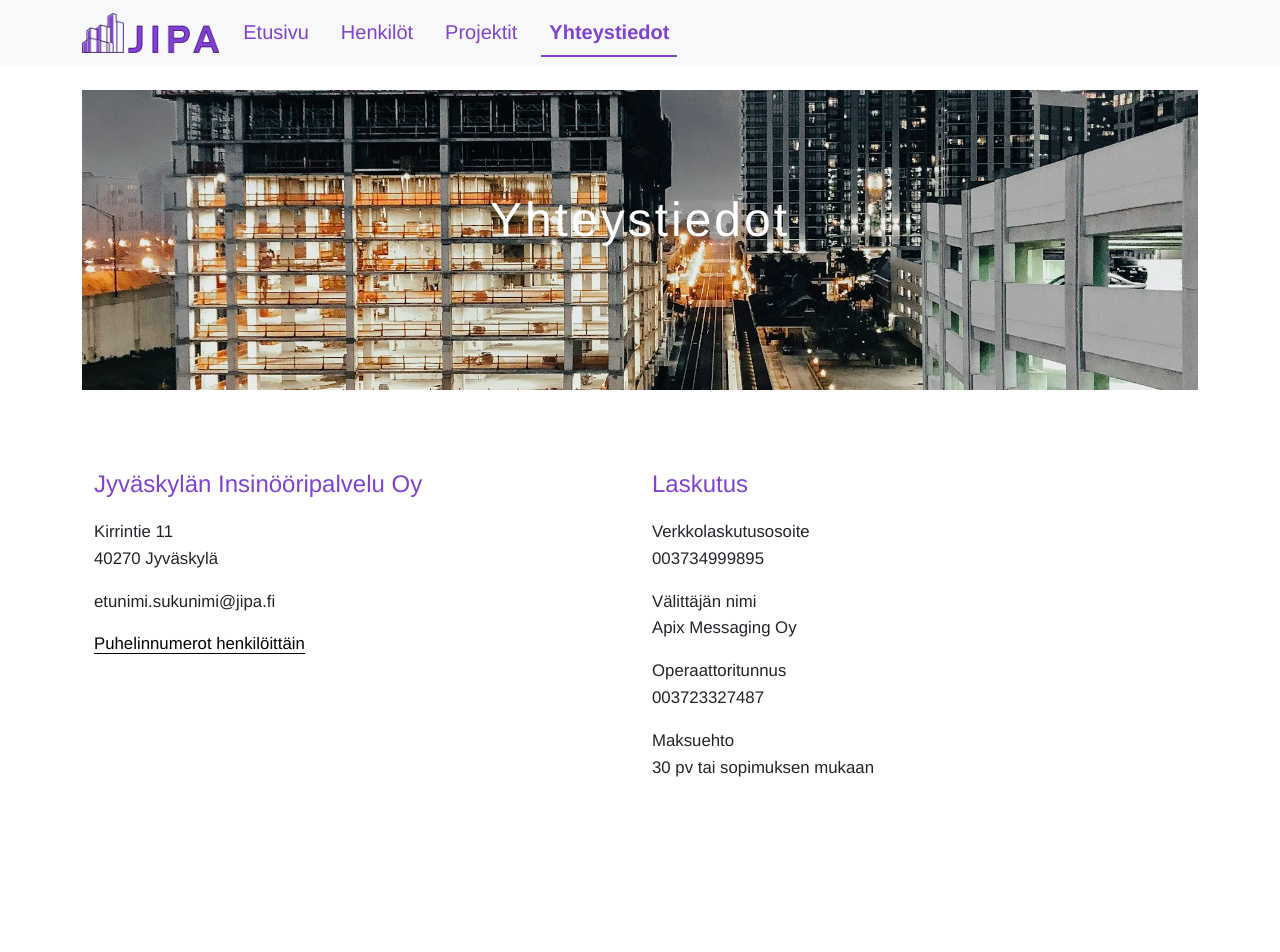
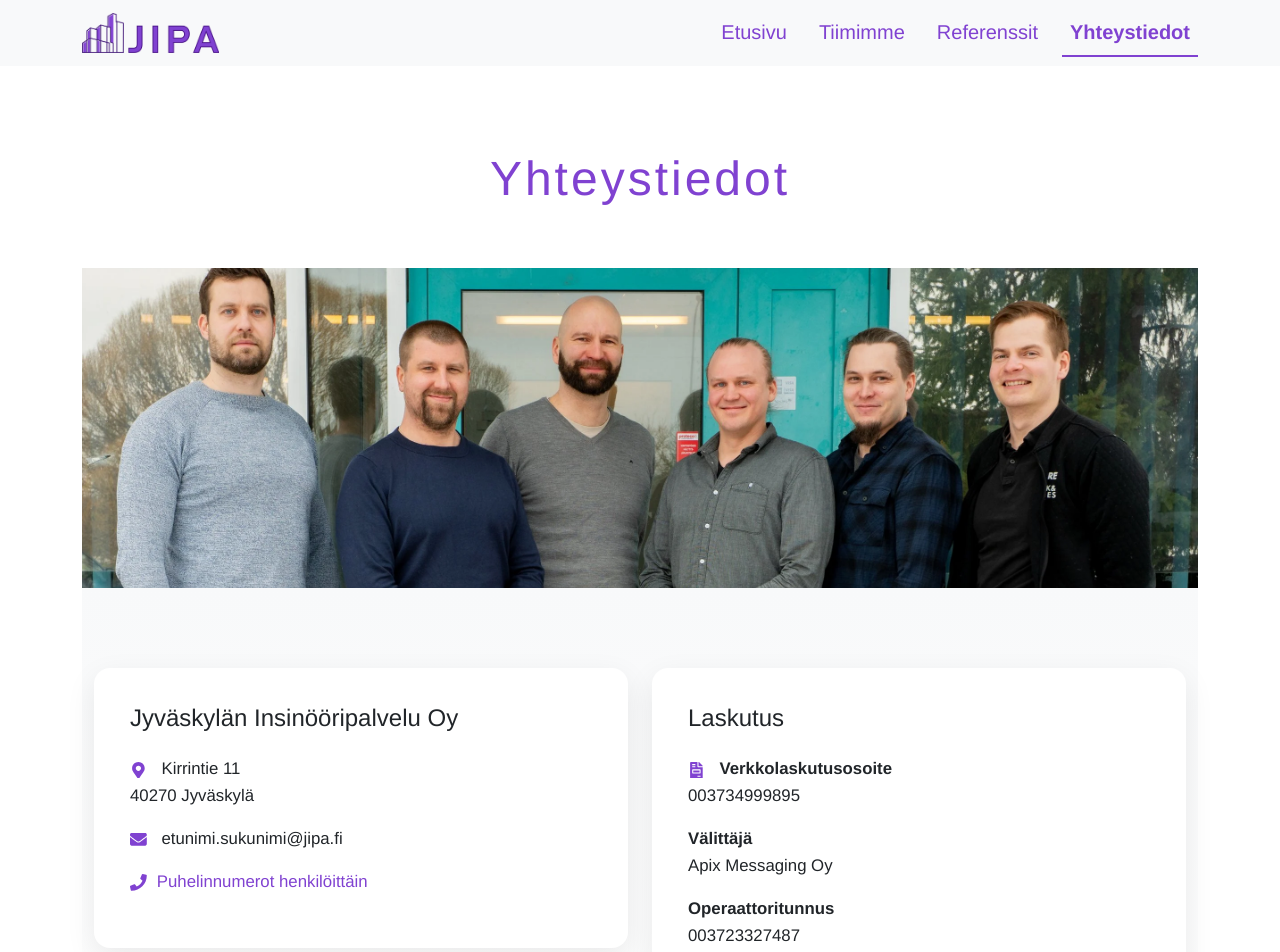
Before and after one commit to BigFatRat69/JiPaNaytto, a React (Vite) app in the folder frontend/: page /contact in a window 1280 px wide. Shown: the top 952 px of the page. Built offline with nearby package versions, Linux system fonts and the light colour scheme.

Commit message:
Improve look of contact and projects pages

```diff
--- a/frontend/package.json
+++ b/frontend/package.json
@@ -16,6 +16,7 @@
     "react": "^19.2.4",
     "react-bootstrap": "^2.10.10",
     "react-dom": "^19.2.4",
+    "react-icons": "^5.6.0",
     "react-router-dom": "^7.13.1"
   },
   "devDependencies": {
--- a/frontend/src/App.jsx
+++ b/frontend/src/App.jsx
@@ -19,15 +19,15 @@ export default function App() {
 					</Navbar.Brand>
 					<Navbar.Toggle aria-controls="basic-navbar-nav" />
 					<Navbar.Collapse id="basic-navbar-nav">
-						<Nav className="me-auto" variant="underline">
+						<Nav className="ms-auto" variant="underline">
 							<Nav.Link as={NavLink} to="/" className="purple-font">
 								Etusivu
 							</Nav.Link>
 							<Nav.Link as={NavLink} to="/employees" className="purple-font">
-								Henkilöt
+								Tiimimme
 							</Nav.Link>
 							<Nav.Link as={NavLink} to="/projects" className="purple-font">
-								Projektit
+								Referenssit
 							</Nav.Link>
 							<Nav.Link as={NavLink} to="/contact" className="purple-font">
 								Yhteystiedot
--- a/frontend/src/components/Projects/Project.jsx
+++ b/frontend/src/components/Projects/Project.jsx
@@ -1,15 +1,12 @@
-import { useState } from "react";
-import { Card, Modal, Button } from "react-bootstrap";
+import { Card } from "react-bootstrap";
 
 export default function Project({ pro }) {
-	const [show, setShow] = useState(false);
-
-	const handleClose = () => setShow(false);
-	const handleShow = () => setShow(true);
 
 	return (
 		<>
-			<Card className="h-100 shadow-sm border-0 project-card" onClick={handleShow}>
+			<Card className="h-100 shadow-sm border-0 project-card">
+				<div className="project-card-image-wrapper">
+					<span className="project-card-badge">rakenne- ja elementtisuunnittelu</span>
 					<Card.Img
 						variant="top"
 						src={pro.imageUrl}
@@ -17,6 +14,7 @@ export default function Project({ pro }) {
 						loading="lazy"
 						className="project-card-image"
 					/>
+				</div>
 
 				<Card.Body className="d-flex flex-column">
 					<Card.Title className="fw-bold project-card-title purple-font">
@@ -26,28 +24,8 @@ export default function Project({ pro }) {
 					<Card.Text className="text-secondary project-card-description flex-grow-1">
 						{pro.description}
 					</Card.Text>
-
-					<div className="mt-3 project-card-action purple-font">Lisätietoja</div>
 				</Card.Body>
 			</Card>
-
-			<Modal show={show} onHide={handleClose} centered animation={false} size="lg">
-				<Modal.Header closeButton>
-					<Modal.Title>{pro.name}</Modal.Title>
-				</Modal.Header>
-
-				<Modal.Body className="project-modal-body">
-					<img src={pro.imageUrl} alt={pro.name} className="project-modal-image" />
-
-					<p>{pro.description}</p>
-				</Modal.Body>
-
-				<Modal.Footer className="project-modal-footer">
-					<Button variant="secondary" onClick={handleClose}>
-						Sulje
-					</Button>
-				</Modal.Footer>
-			</Modal>
 		</>
 	);
 }
--- a/frontend/src/components/Projects/index.tsx
+++ b/frontend/src/components/Projects/index.tsx
@@ -23,7 +23,7 @@ export default function Projects() {
 		<Container>
 			<Row>
 				{projects.map((pro: any) => (
-					<Col key={pro._id} xs={12} md={6} lg={4} className="mb-4 p-2">
+					<Col key={pro._id} xs={12} md={6} lg={6} className="mb-4 p-2">
 						<Project pro={pro} />
 					</Col>
 				))}
--- a/frontend/src/components/contact.jsx
+++ b/frontend/src/components/contact.jsx
@@ -1,73 +1,79 @@
-import { Container, Row, Col } from "react-bootstrap";
-import backgroundImage from "../assets/contact-bg.jpg";
+import { Container, Row, Col, Card } from "react-bootstrap";
 import { Link } from "react-router-dom";
+import { FaMapMarkerAlt, FaEnvelope, FaPhone, FaFileInvoice } from "react-icons/fa";
+import backgroundImage from "../assets/JIPA_Yhteiskuva.jpg";
 
 export default function Contact() {
   return (
     <div>
-			<div className="contact-bg-div"
-				style={{
-					backgroundImage: `url(${backgroundImage})`
-				}}
-			>
-				<h1 style={{ fontSize: "48px", fontWeight: "300", letterSpacing: "3px" }}>
-					Yhteystiedot
-				</h1>
+      <div style={{ textAlign: "center", padding: "60px 0 20px 0" }}>
+        <h1 className="contact-title purple-font">Yhteystiedot</h1>
       </div>
 
       <div
-				style={{ backgroundColor: "white", padding: "80px 0", color: "#8042D1" }}
-			>
+        className="contact-hero"
+        style={{ backgroundImage: `url(${backgroundImage})` }}
+      />
+
+      <div className="contact-section">
         <Container>
-					<Row>
+          <Row className="g-4">
             <Col md={6}>
-							<h4 style={{ fontWeight: "400", marginBottom: "20px" }}>
-								Jyväskylän Insinööripalvelu Oy
-							</h4>
+              <Card className="contact-card">
+                <Card.Body>
+                  <h4 className="mb-4">Jyväskylän Insinööripalvelu Oy</h4>
 
                   <p>
-								Kirrintie 11
-								<br />
+                    <FaMapMarkerAlt className="icon" /> Kirrintie 11<br />
                     40270 Jyväskylä
                   </p>
 
-							<p>etunimi.sukunimi@jipa.fi</p>
+                  <p>
+                    <FaEnvelope className="icon" /> etunimi.sukunimi@jipa.fi
+                  </p>
 
                   <p>
+                    <FaPhone className="icon" />
                     <Link to="/employees">Puhelinnumerot henkilöittäin</Link>
                   </p>
+                </Card.Body>
+              </Card>
             </Col>
 
             <Col md={6}>
-							<h4 style={{ fontWeight: "400", marginBottom: "20px" }}>Laskutus</h4>
+              <Card className="contact-card">
+                <Card.Body>
+                  <h4 className="mb-4">Laskutus</h4>
 
                   <p>
-								Verkkolaskutusosoite
+                    <FaFileInvoice className="icon" />
+                    <strong> Verkkolaskutusosoite</strong>
                     <br />
                     003734999895
                   </p>
 
                   <p>
-								Välittäjän nimi
+                    <strong>Välittäjä</strong>
                     <br />
                     Apix Messaging Oy
                   </p>
 
                   <p>
-								Operaattoritunnus
+                    <strong>Operaattoritunnus</strong>
                     <br />
                     003723327487
                   </p>
 
                   <p>
-								Maksuehto
+                    <strong>Maksuehto</strong>
                     <br />
                     30 pv tai sopimuksen mukaan
                   </p>
+                </Card.Body>
+              </Card>
             </Col>
           </Row>
         </Container>
       </div>
 	</div>
-	);
-}
+)}
--- a/frontend/src/index.css
+++ b/frontend/src/index.css
@@ -49,66 +49,97 @@
 
 .card {
 	border: none;
-	transition:
-		transform 0.2s,
-		box-shadow 0.2s;
 }
 
 .service-card {
 	border: none;
 	padding: 15px;
-	transition:
-		transform 0.2s,
-		box-shadow 0.2s;
+}
+
+.contact-hero {
+  height: 320px;
+  background-size: cover;
+  background-position: center 20%;
+  display: flex;
+  align-items: center;
+  justify-content: center;
+  position: relative;
+}
+
+.contact-title {
+  font-size: 48px;
+  font-weight: 300;
+  letter-spacing: 3px;
+}
+
+.contact-section {
+  background: linear-gradient(to bottom, #f8f9fa, #ffffff);
+  padding: 80px 0;
 }
 
 .contact-card {
-	background-color: rgba(0, 0, 0, 0.5);
-	color: #ffffff;
-	transition:
-		transform 0.2s,
-		box-shadow 0.2s;
+  border: none;
+  border-radius: 16px;
+  padding: 20px;
+  box-shadow: 0 10px 30px rgba(0,0,0,0.08);
+}
+
+.icon {
+  margin-right: 10px;
+  color: #8042d1;
+}
+
+.contact-card p {
+  margin-bottom: 16px;
 }
 
 .contact-card a {
-	color: #ffffff;
-	text-decoration: underline;
+  color: #8042d1;
+  border-bottom: none;
+  font-weight: 500;
+}
+
+.project-card {
+	position: relative;
+	border-radius: 1rem;
+	overflow: hidden;
+}
+
+.project-card-image-wrapper {
+	position: relative;
+	overflow: hidden;
+}
+
+.project-card-badge {
+	position: absolute;
+	top: 1rem;
+	left: -30%;
+	width: 160%;
+	padding: 0.5rem 1rem;
+	background-color: #8042d1;
+	color: #fff;
+	font-size: clamp(0.75rem, 0.9rem + 0.2vw, 1rem);
+	font-weight: 700;
+	transform: rotate(-15deg);
+	transform-origin: center;
+	text-align: center;
+	white-space: nowrap;
+	overflow: visible;
+	z-index: 2;
 }
 
 .list-group {
 	border: none;
 }
 
-.project-card {
-	cursor: pointer;
-	border-radius: 1rem;
-	overflow: hidden;
-	transition:
-		transform 0.25s ease,
-		box-shadow 0.25s ease;
-}
-
-.project-card:hover {
-	transform: translateY(-4px);
-	box-shadow: 0 18px 40px rgba(0, 0, 0, 0.08);
-}
-
 .project-card-image {
-	height: 220px;
+	height: 330px;
 	object-fit: cover;
 	background-color: #f8f9fa;
 }
 
 .project-card-title {
 	letter-spacing: 0.02em;
-}
-
-.project-card-description {
-	display: -webkit-box;
-	-webkit-line-clamp: 3;
-	line-clamp: 3;
-	-webkit-box-orient: vertical;
-	overflow: hidden;
 }
 
 .project-card-action {
```
Also changed, not shown: frontend/src/assets/JIPA_Yhteiskuva.jpg (added), 1 other file (tests, documents, lock files or other folders). Lines whose indentation alone changed are shown as unchanged.
